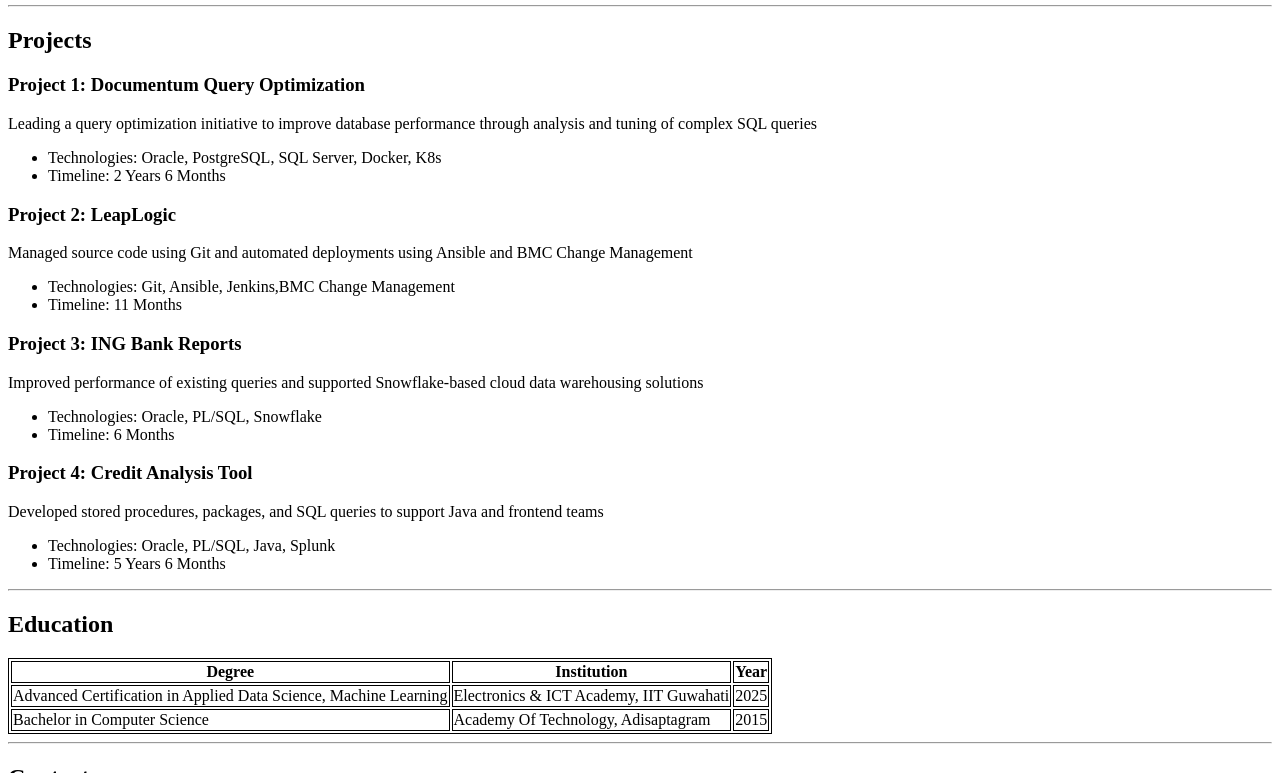
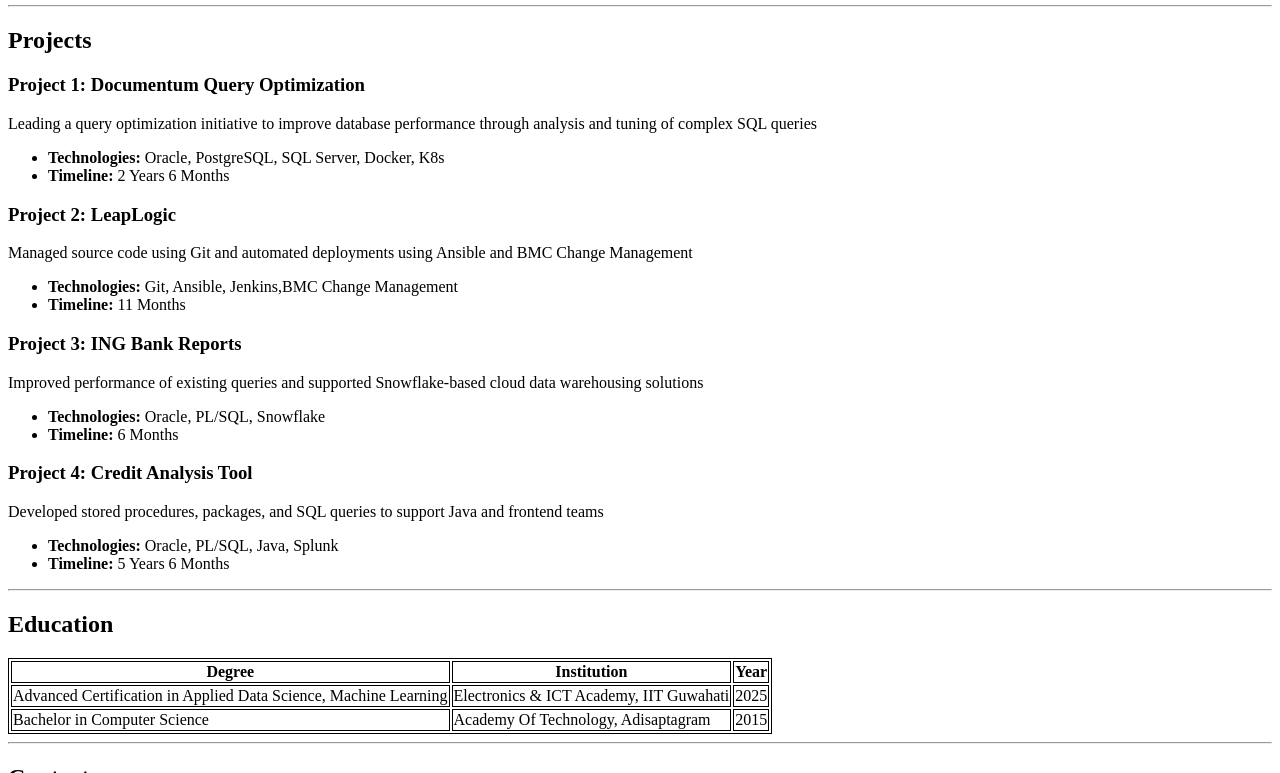
Before and after one commit to swapnasubham-das/web_dev_cohort, a plain HTML site: page Assignment/HTML_Resume_Page_Assignment/index.html in a window 1280 px wide. Shown: the part 641-1414 px from the top of the page. Drawn offline with Linux system fonts and the light colour scheme.

Commit message:
add bold tags

```diff
--- a/Assignment/HTML_Resume_Page_Assignment/index.html
+++ b/Assignment/HTML_Resume_Page_Assignment/index.html
@@ -64,27 +64,27 @@
         <h3>Project 1: Documentum Query Optimization</h3>
         <p>Leading a query optimization initiative to improve database performance through analysis and tuning of complex SQL queries</p>
         <ul>
-            <li>Technologies: Oracle, PostgreSQL, SQL Server, Docker, K8s</li>
-            <li>Timeline: 2 Years 6 Months</li>
+            <li> <b>Technologies:</b> Oracle, PostgreSQL, SQL Server, Docker, K8s</li>
+            <li> <b>Timeline:</b> 2 Years 6 Months</li>
         </ul>
 
         <h3>Project 2: LeapLogic</h3>
         <p>Managed source code using Git and automated deployments using Ansible and BMC Change Management</p>
         <ul>
-            <li>Technologies: Git, Ansible, Jenkins,BMC Change Management</li>
-            <li>Timeline: 11 Months</li>
+            <li> <b>Technologies:</b> Git, Ansible, Jenkins,BMC Change Management</li>
+            <li> <b>Timeline:</b> 11 Months</li>
         </ul>
         <h3>Project 3: ING Bank Reports</h3>
         <p>Improved performance of existing queries and supported Snowflake-based cloud data warehousing solutions</p>
         <ul>
-            <li>Technologies: Oracle, PL/SQL, Snowflake</li>
-            <li>Timeline: 6 Months</li>
+            <li> <b>Technologies:</b> Oracle, PL/SQL, Snowflake</li>
+            <li> <b>Timeline:</b> 6 Months</li>
         </ul>
         <h3>Project 4: Credit Analysis Tool</h3>
         <p>Developed stored procedures, packages, and SQL queries to support Java and frontend teams</p>
         <ul>
-            <li>Technologies: Oracle, PL/SQL, Java, Splunk</li>
-            <li>Timeline: 5 Years 6 Months</li>
+            <li> <b>Technologies:</b> Oracle, PL/SQL, Java, Splunk</li>
+            <li> <b>Timeline:</b> 5 Years 6 Months</li>
         </ul>
         <hr>
 
```
